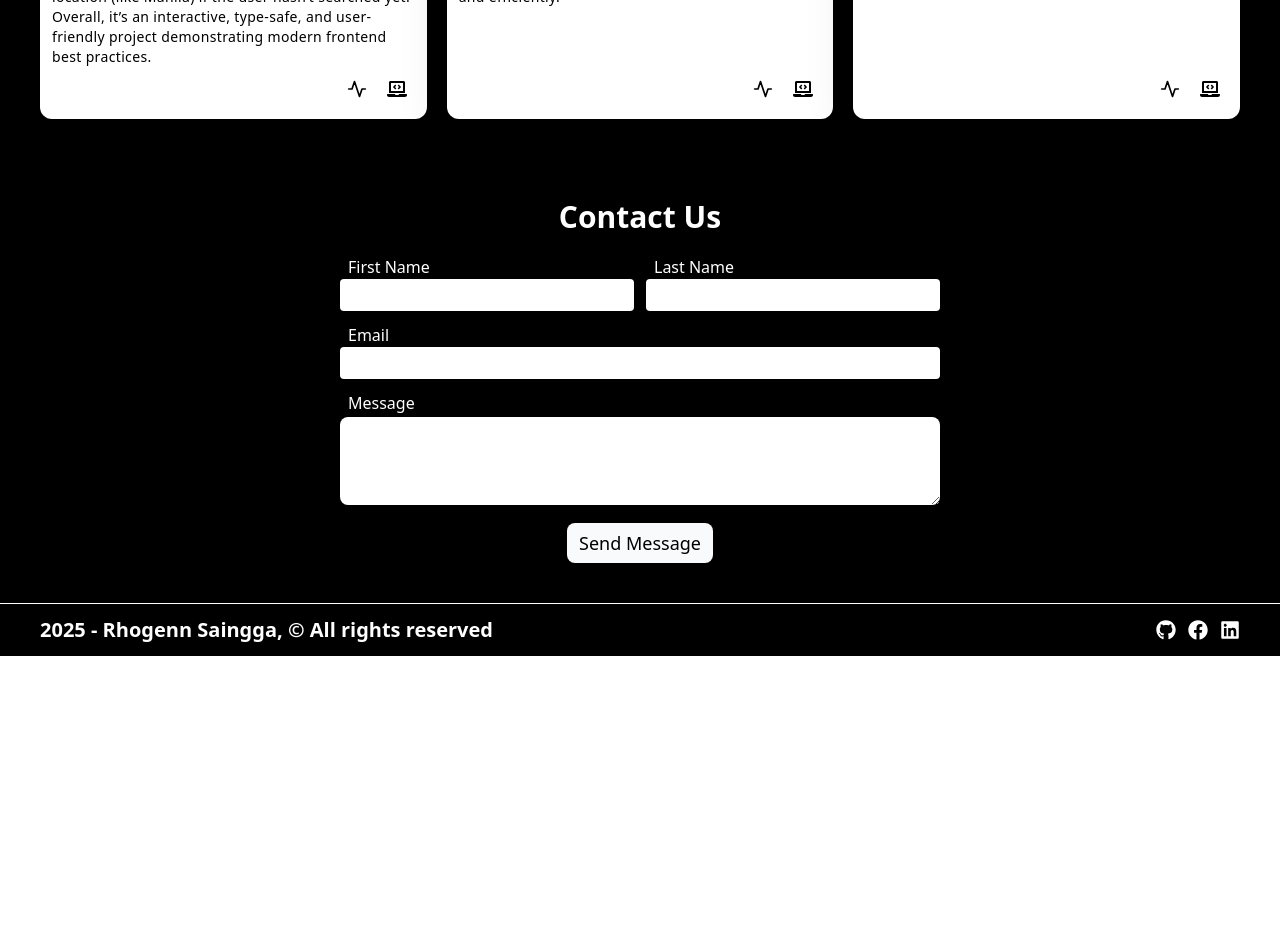
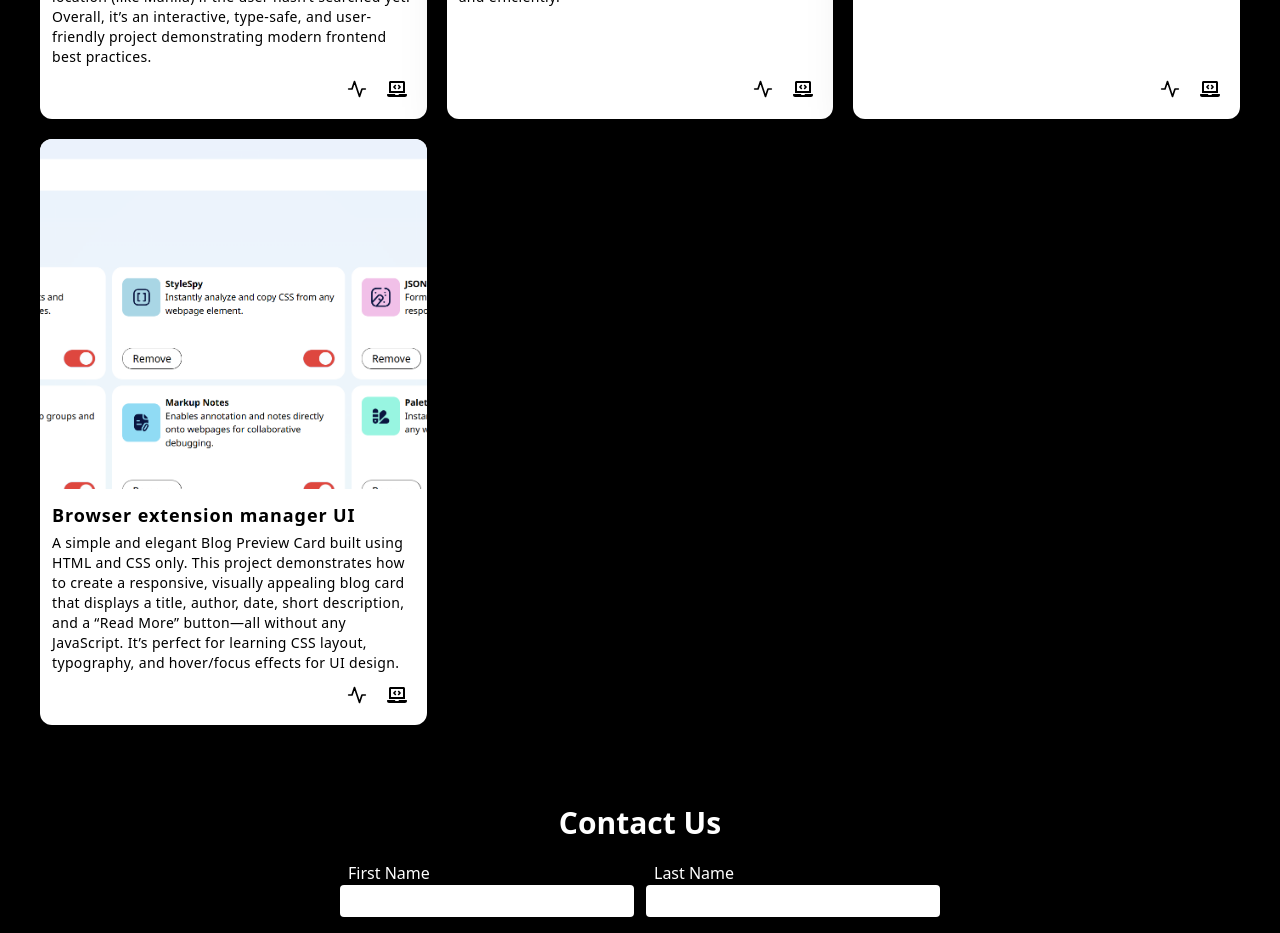
Before and after one commit to ManaChanCoder/portfolio, a React (Vite) app in the folder frontend/mern-portfolio/: page / in a window 1280 px wide. Shown: the part 3400-4333 px from the top of the page. Before the commit the page ends 4056 px from the top, so only its background shows below. Built offline with nearby package versions, Linux system fonts and the light colour scheme.

Commit message:
add-project

```diff
--- a/frontend/mern-portfolio/src/components/pages/Project.jsx
+++ b/frontend/mern-portfolio/src/components/pages/Project.jsx
@@ -9,6 +9,7 @@ import { FiActivity } from "react-icons/fi";
 import { FaLaptopCode } from "react-icons/fa";
 
 import BlogPreviewCard from "../../assets/projects/blog-preview-card.png";
+import ExtensionList from "../../assets/projects/extension-list.png";
 
 const Project = () => {
   const setProjectRef = scrollStore((state) => state.setProjectsRef);
@@ -93,6 +94,14 @@ const Project = () => {
       url: "https://blog-preview-card-six-beta.vercel.app/",
       codeUrl: "https://github.com/ManaChanCoder/blog-preview-card",
     },
+    {
+      title: "Browser extension manager UI",
+      description:
+        "A simple and elegant Blog Preview Card built using HTML and CSS only. This project demonstrates how to create a responsive, visually appealing blog card that displays a title, author, date, short description, and a “Read More” button—all without any JavaScript. It’s perfect for learning CSS layout, typography, and hover/focus effects for UI design.",
+      image: ExtensionList,
+      url: "https://browser-extension-manager-ui-rho-one.vercel.app/",
+      codeUrl: "https://github.com/ManaChanCoder/browser-extension-manager-ui",
+    },
   ];
 
   useEffect(() => {
```
Also changed, not shown: frontend/mern-portfolio/src/assets/projects/extension-list.png (added).
